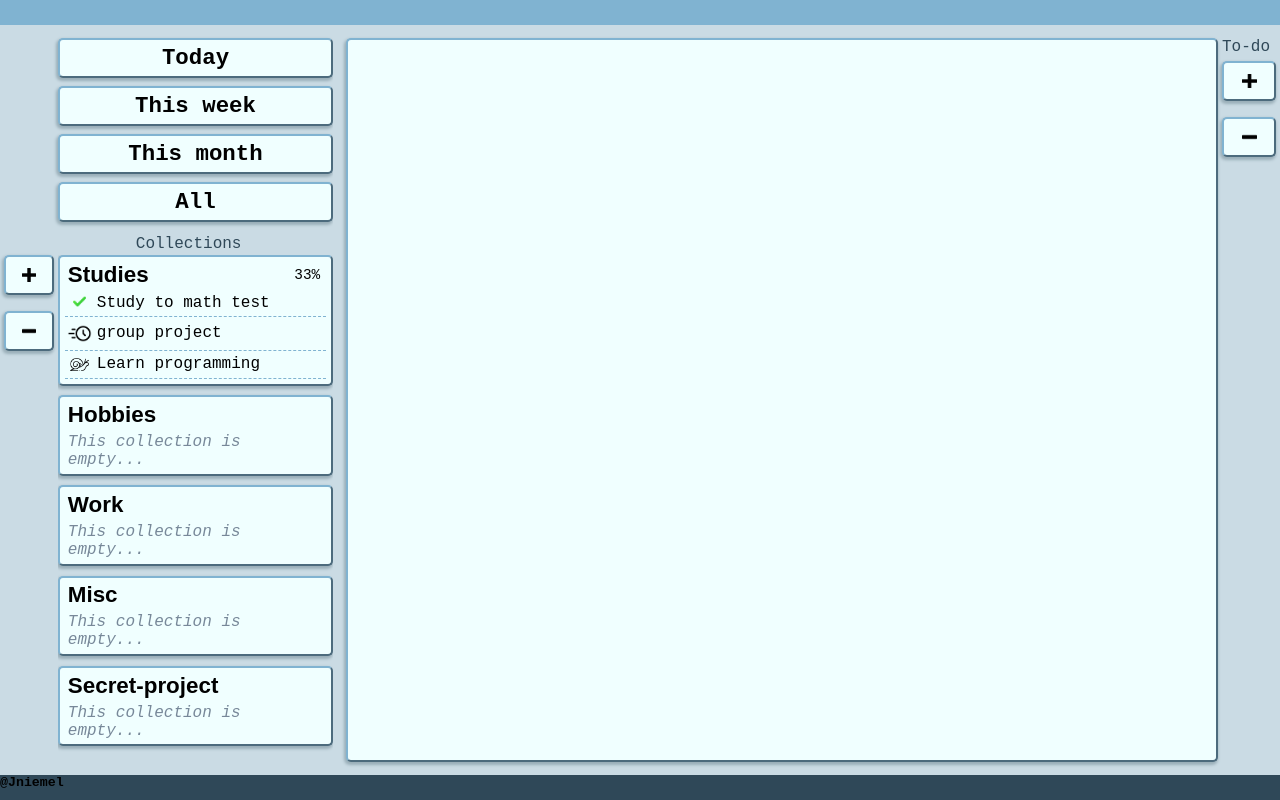
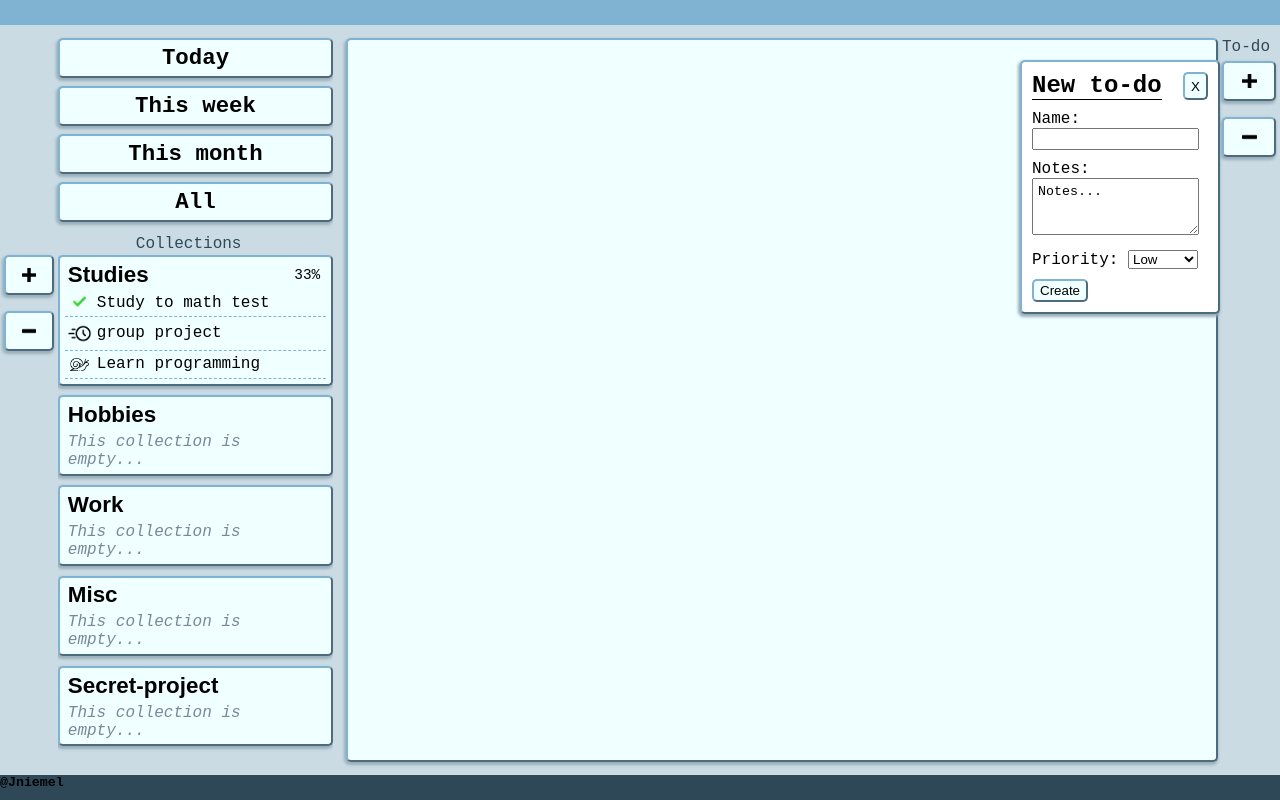
Before and after one commit to Jniemel/to-do-app, a website built with webpack: page src/index.html in a window 1280 px wide. Built offline with nearby package versions, Linux system fonts and the light colour scheme.

Commit message:
added dialog window for submitting a new to-do

```diff
--- a/src/dom.js
+++ b/src/dom.js
@@ -230,3 +230,12 @@ export function openCollection(collection) {
         contentArea.appendChild(todoDetails(collection.todos[i]));
     }
 }
+
+// ------------ dialogs ------------
+
+// new to-do dialog reference
+const newTodoDialog = document.querySelector('#dialog-new-todo');
+
+export function openNewTodoDialog() {
+    newTodoDialog.showModal();
+}
--- a/src/index.html
+++ b/src/index.html
@@ -30,6 +30,35 @@
             <div id="to-do-controls"></div>
         </div>
         <div id="footer"><h5>@Jniemel</h5></div>
+        <dialog id="dialog-new-todo">
+            <form>
+                <div>
+                    <h2>New to-do</h2>
+                    <button type="submit" aria-label="close" formmethod="dialog" formnovalidate>X</button>
+                </div>
+                <p>
+                    <label>Name:</label>
+                    <input type="text" name="todo-name" required />
+                </p>
+                <p>
+                <label>Notes:</label>
+                    <textarea type="text" name="todo-notes" rows="3">Notes...</textarea>
+                </p>
+                <p>
+                <label>Priority:
+                    <select name="todo-priority">
+                    <option>Low</option>
+                    <option>Medium</option>
+                    <option>High</option>
+                    </select>
+                </label>
+                </p>
+                <p>
+                <button type="submit">Create</button>
+                </p>
+          </form>
+        </dialog>
     </div>
+
 </body>
 </html>
--- a/src/init.js
+++ b/src/init.js
@@ -3,7 +3,7 @@ import minus from './images/minus.png';
 import { addCollection, removeCollection } from './collections';
 import { addTodo, removeTodo } from './todo';
 import { validateInput } from './validate';
-import { createButton, clearCollectionDiv, createTodoDiv, createCollectionDiv, addEmptyDiv, openTodo, openCollection, clearContentArea  } from './dom';
+import { createButton, clearCollectionDiv, createTodoDiv, createCollectionDiv, addEmptyDiv, openTodo, openCollection, clearContentArea, openNewTodoDialog } from './dom';
 
 // references
 const collectionControls = document.querySelector('#collection-controls');
@@ -118,6 +118,9 @@ function createNewTodo() {
         // find the last clicked collection which will hold the new to-do
         let collection = collections.find(element => element["name"] === lastClickedCollection);
 
+        openNewTodoDialog();
+
+        /*
         // prompt & validate the new to-dos subject
         const input = prompt('Subject of the new to-do: ');
         const validation = validateInput(input, collection["todos"], "subject");
@@ -148,6 +151,7 @@ function createNewTodo() {
         } else if (validation != 'valid' && validation != 'null') {
             alert('Adding the new to-do failed.\nreason: ' + validation);
         }
+        */
     }
 }
 
--- a/src/styles.css
+++ b/src/styles.css
@@ -166,6 +166,8 @@ body {
     margin: -1px;
 }
 
+
+
 .progress-div {
     flex-grow: 1;
     display: flex;
@@ -291,3 +293,54 @@ body {
     grid-column: 1 / 5;
     grid-row: 5 / 6;
 }
+
+#dialog-new-todo {
+    border: 2px outset #80b3d1;
+    border-radius: 5px;
+    box-shadow: -1px 2px 3px 1px #9aafb9;
+    width: 200px;
+    display: flex;
+    flex-direction: column;
+    padding: 10px;
+    position: absolute;
+    top: 60px;
+    left: calc(100% - 200px - 60px);
+}
+
+dialog h2 {
+    border-bottom: 1px solid black;
+}
+
+dialog form {
+    display: flex;
+    flex-direction: column;
+    gap: 10px;
+}
+
+dialog form > div {
+    display: flex;
+    flex-grow: 1;
+    justify-content: space-between;
+}
+
+dialog button {
+    background-color: azure;
+    border-color: #80b3d1;
+    border-radius: 5px;
+    padding: 2px 6px 2px 6px;
+}
+
+dialog input {
+    display: flex;
+    flex-direction: column;
+    width: 95%;
+    height: 1.4rem;
+}
+
+dialog textarea {
+    max-width: 95%;
+    min-width: 95%;
+    min-height: 1.4rem;
+    max-height: 200px;
+    padding: 5px;
+}
```
Also changed, not shown: dist/index.html, dist/main.js, 1 other file.
